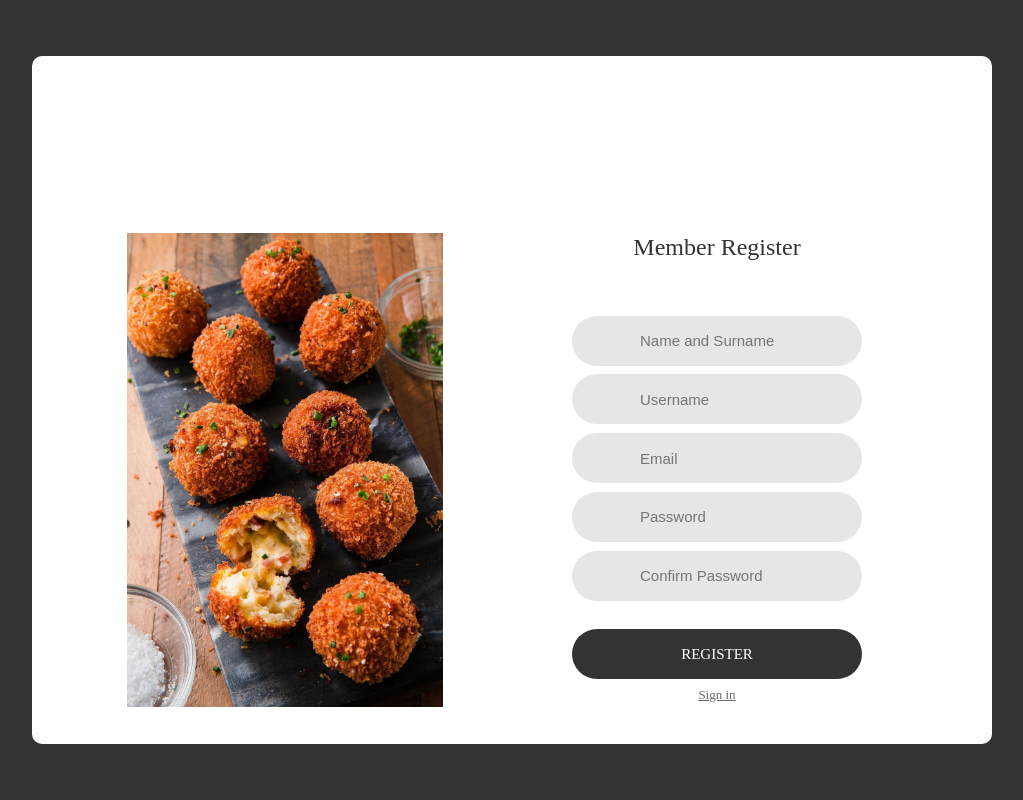
After one commit to LorikPopaj/RestaurantProject, a PHP site: page /login/register.html in a window 1280 px wide. The commit adds this page. Shown: the whole page, without its empty margins (128-1151 px from the left). Run offline with PHP 8.4, Linux system fonts and the light colour scheme.

Commit message:
LastPart

```diff
--- a/Web projekt/AboutUs.html
+++ b/Web projekt/AboutUs.html
@@ -68,6 +68,10 @@
 
     <div class="links">
         <a href="Home.html">Home</a>
+        <a href="#menu">menu</a>
+        <a href="#cocktails">cocktails</a>
+        <a href="#offers">offers</a>
+        <a href="#specials">specials</a>
         <a href="AboutUs.html">About Us</a>
         <a href="ContactUs.html">Contact Us</a>
     </div>
--- a/Web projekt/ContactUs.html
+++ b/Web projekt/ContactUs.html
@@ -74,6 +74,10 @@
 
     <div class="links">
         <a href="Home.html">Home</a>
+        <a href="#menu">menu</a>
+        <a href="#cocktails">cocktails</a>
+        <a href="#offers">offers</a>
+        <a href="#specials">specials</a>
         <a href="AboutUs.html">About Us</a>
         <a href="ContactUs.html">Contact Us</a>
     </div>
--- /dev/null
+++ b/Web projekt/login/main.css
@@ -0,0 +1,271 @@
+
+  * {
+      margin: 0px;
+      padding: 0px;
+      box-sizing: border-box;
+  }
+
+  body{
+    overflow: overlay;
+  }
+
+  /*---------------------------------------------*/
+  a {
+      font-family: Poppins-Regular;
+      font-size: 14px;
+      line-height: 1.7;
+      color: #666666;
+      margin: 0px;
+      transition: all 0.4s;
+      -webkit-transition: all 0.4s;
+    -o-transition: all 0.4s;
+    -moz-transition: all 0.4s;
+  }
+
+  a:focus {
+      outline: none !important;
+  }
+
+  a:hover {
+      text-decoration: none;
+    color: #333333;
+  }
+
+  /*---------------------------------------------*/
+  h1,h2,h3,h4,h5,h6 {
+      margin: 0px;
+  }
+
+  p {
+      font-family: Poppins-Regular;
+      font-size: 14px;
+      line-height: 1.7;
+      color: #666666;
+      margin: 0px;
+  }
+
+  ul, li {
+      margin: 0px;
+      list-style-type: none;
+  }
+
+
+  /*---------------------------------------------*/
+  input {
+      outline: none;
+      border: none;
+  }
+
+  textarea {
+    outline: none;
+    border: none;
+  }
+
+  textarea:focus, input:focus {
+    border-color: transparent !important;
+  }
+
+
+  /*---------------------------------------------*/
+  button {
+      outline: none !important;
+      border: none;
+      background: transparent;
+  }
+
+  button:hover {
+      cursor: pointer;
+  }
+
+  iframe {
+      border: none !important;
+  }
+
+
+  /*//////////////////////////////////////////////////////////////////
+  [ Utility ]*/
+  .txt1 {
+    font-family: Poppins-Regular;
+    font-size: 13px;
+    line-height: 1.5;
+    color: #999999;
+  }
+
+  .txt2 {
+    font-family: Poppins-Regular;
+    font-size: 13px;
+    line-height: 1.5;
+    color: #666666;
+  }
+
+
+  /*//////////////////////////////////////////////////////////////////
+  [ login ]*/
+
+  .limiter {
+    width: 100%;
+    margin: 0 auto;
+    display: flex;
+    flex-wrap: wrap;
+    justify-content: center;
+  }
+
+  .container-login100 {
+    width: 100%;
+    min-height: 100vh;
+    display: -webkit-box;
+    display: -webkit-flex;
+    display: -moz-box;
+    display: -ms-flexbox;
+    display: flex;
+    flex-wrap: wrap;
+    justify-content: center;
+    align-items: center;
+    padding: 15px;
+    background-color: #333333;
+    background-size: 400% 400%;
+    animation: gradient 15s ease infinite;
+  }
+
+  .wrap-login100 {
+    width: 960px;
+    background: #fff;
+    border-radius: 10px;
+    overflow: hidden;
+
+    display: -webkit-box;
+    display: -webkit-flex;
+    display: -moz-box;
+    display: -ms-flexbox;
+    display: flex;
+    flex-wrap: wrap;
+    justify-content: space-between;
+    padding: 177px 130px 33px 95px;
+  }
+
+  /*------------------------------------------------------------------
+  [  ]*/
+  .login100-pic {
+    width: 316px;
+  }
+
+  .login100-pic img {
+    max-width: 100%;
+  }
+
+
+  /*------------------------------------------------------------------
+  [  ]*/
+  .login100-form {
+    width: 290px;
+  }
+
+  .login100-form-title {
+    font-family: Poppins-Bold;
+    font-size: 24px;
+    color: #333333;
+    line-height: 1.2;
+    text-align: center;
+
+    width: 100%;
+    display: block;
+    padding-bottom: 54px;
+  }
+
+
+  /*---------------------------------------------*/
+
+
+  .input100 {
+
+    font-size: 15px;
+    line-height: 1.5;
+    color: #666666;
+
+    display: block;
+    width: 100%;
+    background: #e6e6e6;
+    height: 50px;
+    border-radius: 25px;
+    padding: 0 30px 0 68px;
+  }
+
+
+  /*------------------------------------------------------------------
+  [ Focus ]*/
+
+  /*------------------------------------------------------------------
+  [ Button ]*/
+  .container-login100-form-btn {
+    width: 100%;
+
+    display: flex;
+    flex-wrap: wrap;
+    justify-content: center;
+    padding-top: 20px;
+  }
+
+  .login100-form-btn {
+    font-family: Montserrat-Bold;
+    font-size: 15px;
+    line-height: 1.5;
+    color: #fff;
+    text-transform: uppercase;
+    width: 100%;
+    height: 50px;
+    border-radius: 25px;
+    background: #333333;
+    display: flex;
+    justify-content: center;
+    align-items: center;
+    padding: 0 25px;
+    transition: all 0.4s;
+  }
+
+  .login100-form-btn:hover {
+    background: white;
+    color: #333333;
+    border: 3px solid #333333;
+  }
+
+  /*------------------------------------------------------------------
+  [ Responsive ]*/
+
+
+  /*------------------------------------------------------------------
+  [ Alert validate ]*/
+
+  .centered {
+    text-align: center;
+    margin: 2% auto;
+    display: flex;
+    flex-wrap: wrap;
+    flex-direction: column;
+    justify-content: space-evenly;
+  }
+
+  .not-valid{
+    text-align: center;
+    align-items: center;
+    margin-bottom: 3%;
+    font-family: Montserrat-Bold;
+    font-size: 12px;
+
+  }
+  #fullyvalid{
+    width: 100%;
+    height: 100%;
+    display: flex;
+    flex-wrap: wrap;
+    flex-direction: column;
+    justify-content: center;
+    align-items: center;
+    text-align: center;
+    font-family: Montserrat-Bold;
+  }
+
+  #fullyvalid img{
+    padding: 5%;
+    width: 300px;
+    height: 300px;
+  }
--- /dev/null
+++ b/Web projekt/login/register.html
@@ -0,0 +1,89 @@
+<!DOCTYPE html>
+<html lang="en">
+<head>
+	<title>Login V1</title>
+	<meta charset="UTF-8">
+	<meta name="viewport" content="width=device-width, initial-scale=1">
+
+	<link rel="stylesheet" type="text/css" href="main.css" >
+</head>
+<body onscroll="disableScrolling()"
+onmousewheel="enableScrolling()"
+ onclick="enableScrolling()"
+>
+
+	<div class="limiter">
+		<div class="container-login100">
+			<div class="wrap-login100">
+				<div id="logo" class="login100-pic js-tilt" data-tilt>
+					<img src="images/food.jpeg" alt="IMG">
+				</div>
+
+				<form id="form" class="login100-form validate-form">
+					<span class="login100-form-title" style="color: #333333;">
+						Member Register
+					</span>
+
+					<div class="wrap-input100 validate-input">
+						<input id="fullname" class="input100" type="text" name="fullname" placeholder="Name and Surname">
+						<span class="focus-input100"></span>
+						<span class="symbol-input100">
+						</span>
+					</div>
+					<div id="not-valid-fullname" class="not-valid"></div>
+                    <div class="wrap-input100 validate-input">
+						<input id="username" class="input100" type="text" name="username" placeholder="Username">
+						<span class="focus-input100"></span>
+						<span class="symbol-input100">
+						</span>
+					</div>
+					<div id="not-valid-username" class="not-valid"></div>
+                    <div class="wrap-input100 validate-input">
+						<input id="email" class="input100" type="text" name="email" placeholder="Email">
+						<span class="focus-input100"></span>
+						<span class="symbol-input100">
+						</span>
+					</div>
+					<div id="not-valid-email" class="not-valid"></div>
+					<div class="wrap-input100 validate-input">
+						<input id="password" class="input100" type="password" name="pass" placeholder="Password">
+						<span class="focus-input100"></span>
+						<span class="symbol-input100">
+						</span>
+					</div>
+					<div id="not-valid-password" class="not-valid"></div>
+                    <div class="wrap-input100 validate-input">
+						<input id="cpassword" class="input100" type="password" name="pass" placeholder="Confirm Password">
+						<span class="focus-input100"></span>
+						<span class="symbol-input100">
+
+						</span>
+					</div>
+					<div id="not-valid-cpassword" class="not-valid"></div>
+
+					<div class="container-login100-form-btn">
+						<button id="sub-button" class="login100-form-btn" type="button" onclick="validate()">
+							Register
+						</button>
+					</div>
+					<div class="centered">
+
+
+					<div class="text-center p-t-136">
+						<a class="txt2" href="login.html">
+							Sign in
+							<i class="fa fa-long-arrow-right m-l-5" aria-hidden="true"></i>
+						</a>
+					</div>
+				</div>
+				</form>
+				<div id="fullyvalid" style="display: none; color: #333333;">
+					<h2>Congratulations! You have succesfully registered and made an account!</h2>
+					<img src="images/cn.jpg">
+				</div>
+			</div>
+		</div>
+	</div>
+	<script src="js.js"></script>
+</body>
+</html>
```
Also changed, not shown: Web projekt/Home.html (+14 -10 lines), Web projekt/css/style.css (+39 -1 lines), Web projekt/login/js.js (added, +129 -0 lines), Web projekt/login/login.html (added, +71 -0 lines), Web projekt/login/images/cn.jpg (added), Web projekt/login/images/food.jpeg (added).
